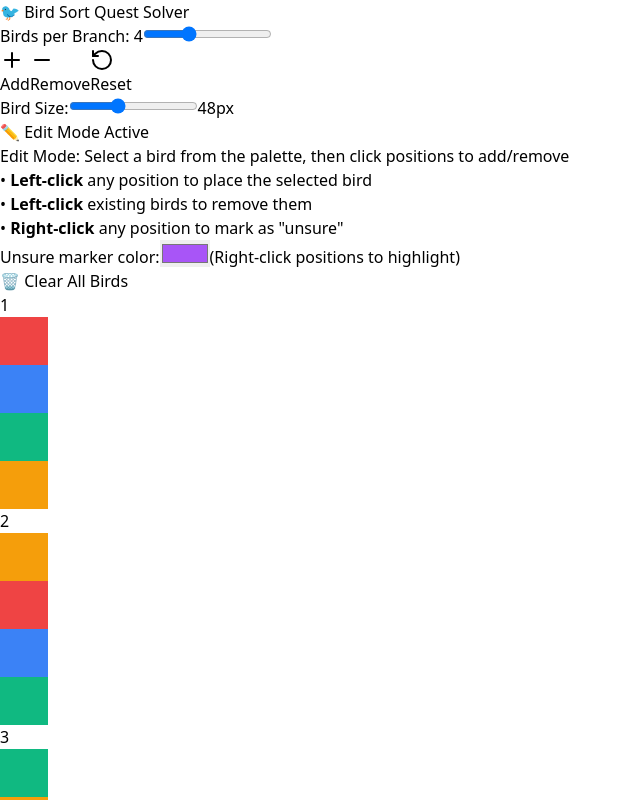
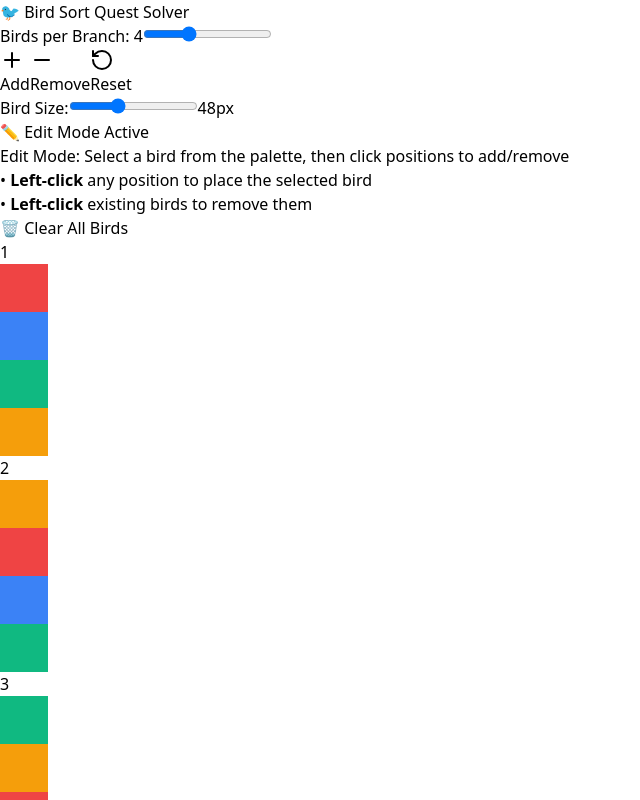
Before and after one commit to KalaNamak/birdsolver, a React (Vite) app: page / in a window 1280 px wide. Both pictures are taken after a click on the button "✏️ Enable Edit Mode". Shown: the top 800 px of the page, without its empty margins (0-640 px from the left). Built offline with nearby package versions, Linux system fonts and the light colour scheme.

Commit message:
Version 1.6 removed unsure functionality

```diff
--- a/src/App.jsx
+++ b/src/App.jsx
@@ -212,8 +212,6 @@ const BirdSortSolver = () => {
   const [showSaveDialog, setShowSaveDialog] = useState(false);
   const [showLoadDialog, setShowLoadDialog] = useState(false);
   const [puzzleName, setPuzzleName] = useState("");
-  const [unsurePositions, setUnsurePositions] = useState(new Set());
-  const [unsureColor, setUnsureColor] = useState("#A855F7"); // Default purple
   const [birdSize, setBirdSize] = useState(48); // Default 48px, adjustable 32-64px
 
   // Database state - single JSON file with everything
@@ -222,7 +220,6 @@ const BirdSortSolver = () => {
       birdColors: birdColors,
       customBirdImages: {},
       birdSize: 48,
-      unsureColor: "#A855F7"
     },
     puzzles: []
   });
@@ -275,11 +272,9 @@ const BirdSortSolver = () => {
     const savedImages = localStorage.getItem("birdImages");
     const savedColors = localStorage.getItem("birdColors");
     const savedPuzzlesData = localStorage.getItem("savedPuzzles");
-    const savedUnsureColor = localStorage.getItem("unsureColor");
     if (savedImages) setCustomBirdImages(JSON.parse(savedImages));
     if (savedColors) setBirdColors(JSON.parse(savedColors));
     if (savedPuzzlesData) setSavedPuzzles(JSON.parse(savedPuzzlesData));
-    if (savedUnsureColor) setUnsureColor(savedUnsureColor);
   }, []);
 
   useEffect(() => {
@@ -289,10 +284,6 @@ const BirdSortSolver = () => {
   useEffect(() => {
     localStorage.setItem("birdColors", JSON.stringify(birdColors));
   }, [birdColors]);
-
-  useEffect(() => {
-    localStorage.setItem("unsureColor", unsureColor);
-  }, [unsureColor]);
 
   // Trigger flying animation when step changes
   useEffect(() => {
@@ -509,7 +500,6 @@ const BirdSortSolver = () => {
       branches,
       birdsPerBranch,
       solution,
-      unsurePositions: Array.from(unsurePositions),
       savedAt: new Date().toISOString()
     };
 
@@ -539,7 +529,6 @@ const BirdSortSolver = () => {
     setBirdsPerBranch(puzzleData.birdsPerBranch);
     setSolution(puzzleData.solution || []);
     setCurrentStep(0);
-    setUnsurePositions(new Set(puzzleData.unsurePositions || []));
     setPuzzleName(puzzleData.name); // Set puzzle name for status bar
     setShowLoadDialog(false);
     setEditMode(false);
@@ -553,7 +542,6 @@ const BirdSortSolver = () => {
         birdColors,
         customBirdImages,
         birdSize,
-        unsureColor,
         savedAt: new Date().toISOString()
       }
     };
@@ -575,7 +563,6 @@ const BirdSortSolver = () => {
     if (database.theme.birdColors) setBirdColors(database.theme.birdColors);
     if (database.theme.customBirdImages) setCustomBirdImages(database.theme.customBirdImages);
     if (database.theme.birdSize) setBirdSize(database.theme.birdSize);
-    if (database.theme.unsureColor) setUnsureColor(database.theme.unsureColor);
 
     alert("Theme loaded from database!");
   };
@@ -618,7 +605,6 @@ const BirdSortSolver = () => {
     setCurrentStep(0);
     setSelectedBranch(null);
     setEditMode(false);
-    setUnsurePositions(new Set());
     setDiscoveryMode(false);
     setDiscoveryMoves([]);
     setDiscoveryStep(0);
@@ -759,21 +745,6 @@ const BirdSortSolver = () => {
     } else {
       addBirdToPosition(branchIndex, positionIndex);
     }
-  };
-
-  const toggleUnsurePosition = (branchIndex, positionIndex) => {
-    if (!editMode) return;
-
-    const key = `${branchIndex}-${positionIndex}`;
-    const newUnsure = new Set(unsurePositions);
-
-    if (newUnsure.has(key)) {
-      newUnsure.delete(key);
-    } else {
-      newUnsure.add(key);
-    }
-
-    setUnsurePositions(newUnsure);
   };
 
   const handleBranchClick = (index) => {
@@ -1334,32 +1305,12 @@ const BirdSortSolver = () => {
                     selected bird
                     <br />• <strong>Left-click</strong> existing birds to remove
                     them
-                    <br />• <strong>Right-click</strong> any position to mark as
-                    "unsure"
                   </p>
-                  <div className="flex items-center gap-2 mb-3">
-                    <label className="text-xs font-semibold text-purple-900">
-                      Unsure marker color:
-                    </label>
-                    <input
-                      type="color"
-                      value={unsureColor}
-                      onChange={(e) => setUnsureColor(e.target.value)}
-                      className="w-16 h-8 rounded cursor-pointer border-2 border-purple-300"
-                      title="Change unsure marker color"
-                    />
-                    <span className="text-xs text-purple-600">
-                      (Right-click positions to highlight)
-                    </span>
-                  </div>
                   <button
                     onClick={() => {
-                      if (window.confirm("Clear all birds from all branches?")) {
-                        setBranches(branches.map(() => []));
-                        setSolution([]);
-                        setCurrentStep(0);
-                        setUnsurePositions(new Set());
-                      }
+                      setBranches(branches.map(() => []));
+                      setSolution([]);
+                      setCurrentStep(0);
                     }}
                     className="w-full px-4 py-2 bg-red-600 text-white rounded-xl hover:bg-red-700 transition font-semibold"
                   >
@@ -1557,10 +1508,6 @@ const BirdSortSolver = () => {
                               }
                               // Don't highlight from/to in discovery mode (removed)
 
-                              const isUnsure = !discoveryMode && unsurePositions.has(
-                                `${branchIndex}-${i}`,
-                              );
-
                               return (
                                 <div
                                   key={i}
@@ -1587,22 +1534,11 @@ const BirdSortSolver = () => {
                                       filter: 'blur(4px)',
                                       opacity: 0.4
                                     } : {}),
-                                    ...(isUnsure && !discoveryMode
-                                      ? {
-                                        boxShadow: `0 0 0 4px ${unsureColor}`,
-                                      }
-                                      : {}),
                                     transition: 'all 0.3s ease-out',
                                   }}
                                   onClick={(e) => {
                                     e.stopPropagation();
                                     handleBirdClick(branchIndex, i);
-                                  }}
-                                  onContextMenu={(e) => {
-                                    e.preventDefault();
-                                    if (editMode && !discoveryMode) {
-                                      toggleUnsurePosition(branchIndex, i);
-                                    }
                                   }}
                                   title={
                                     isHidden
@@ -1613,11 +1549,9 @@ const BirdSortSolver = () => {
                                           : "Hidden bird"
                                       : bird && !isVisible
                                         ? "Hidden bird - will be revealed"
-                                        : isUnsure
-                                          ? "Unsure position (right-click to remove)"
-                                          : bird
-                                            ? `${bird} (right-click to mark unsure)`
-                                            : "Empty spot (right-click to mark unsure)"
+                                        : bird
+                                          ? `${bird}`
+                                          : "Empty spot"
                                   }
                                 >
                                   {isHidden && isExposed && (
```
